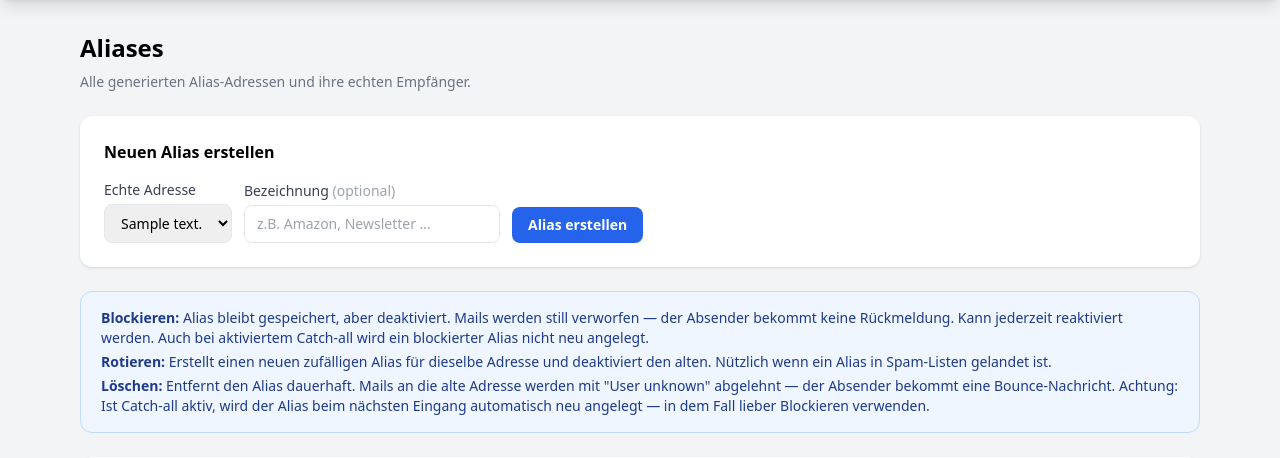
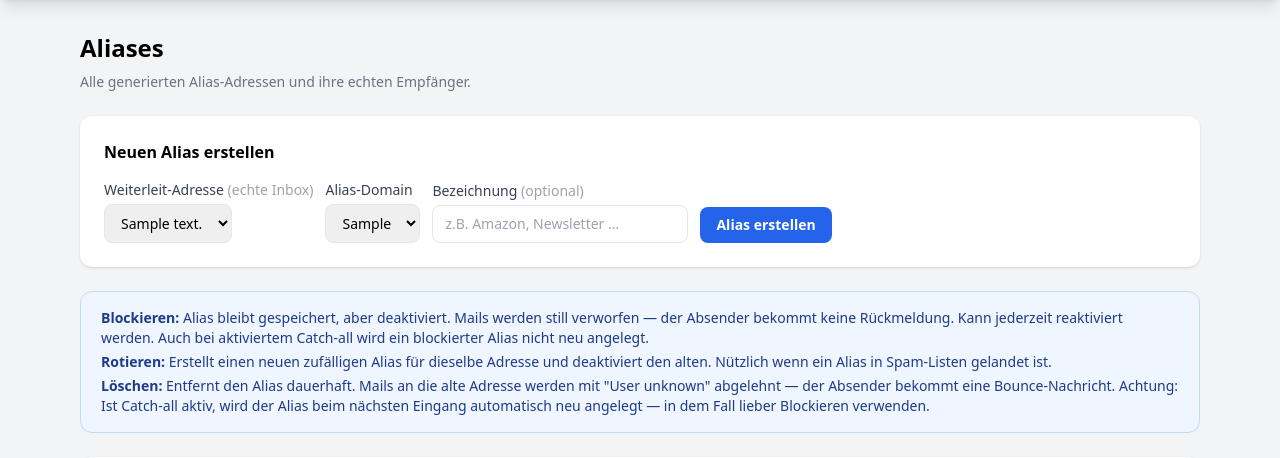
Before and after one commit to boernie77/EmailRelay, a Python web app: template alias-api/templates/aliases.html in a window 1280 px wide. Shown: the part 53-511 px from the top of the page. Run offline with Jinja, Linux system fonts and the light colour scheme; the template is opened without the code that fills it: most values are stand-ins (such as "Sample title", 1, 10 or a date in 2020); some libraries are stand-ins or nearby versions.

Commit message:
Auto-update: 2026-03-24 15:20

```diff
--- a/alias-api/templates/aliases.html
+++ b/alias-api/templates/aliases.html
@@ -10,11 +10,20 @@
   {% if email_addresses %}
   <form method="post" action="/aliases/create" class="flex flex-wrap gap-3 items-end">
     <div>
-      <label class="block text-sm font-medium text-gray-700 mb-1">Echte Adresse</label>
+      <label class="block text-sm font-medium text-gray-700 mb-1">Weiterleit-Adresse <span class="text-gray-400 font-normal">(echte Inbox)</span></label>
       <select name="real_address" required
               class="border rounded-lg px-3 py-2 text-sm focus:outline-none focus:ring-2 focus:ring-blue-400">
         {% for a in email_addresses %}
         <option value="{{ a.address }}">{{ a.address }}</option>
+        {% endfor %}
+      </select>
+    </div>
+    <div>
+      <label class="block text-sm font-medium text-gray-700 mb-1">Alias-Domain</label>
+      <select name="alias_domain_id" required
+              class="border rounded-lg px-3 py-2 text-sm focus:outline-none focus:ring-2 focus:ring-blue-400">
+        {% for d in alias_domain_configs %}
+        <option value="{{ d.id }}">{{ d.alias_domain }}</option>
         {% endfor %}
       </select>
     </div>
```
